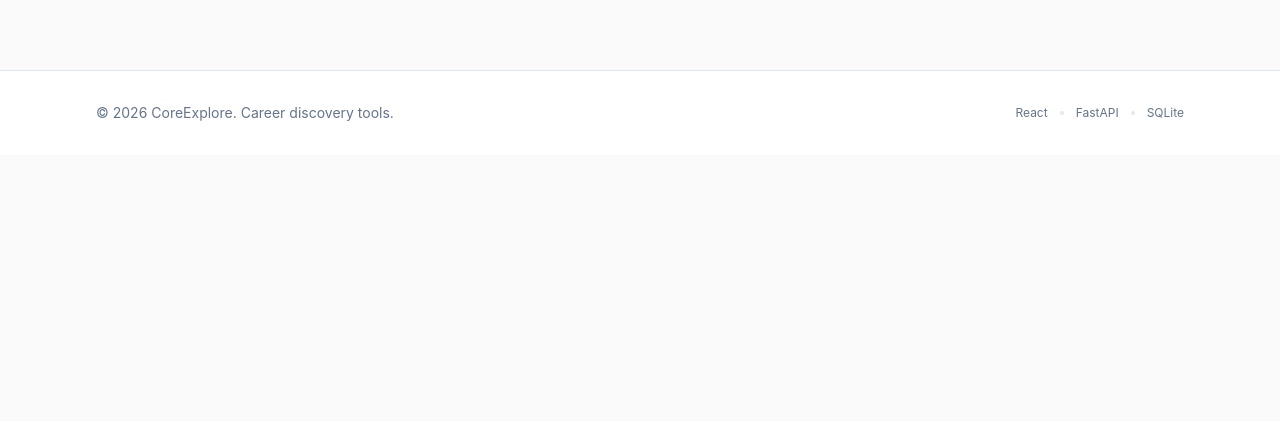
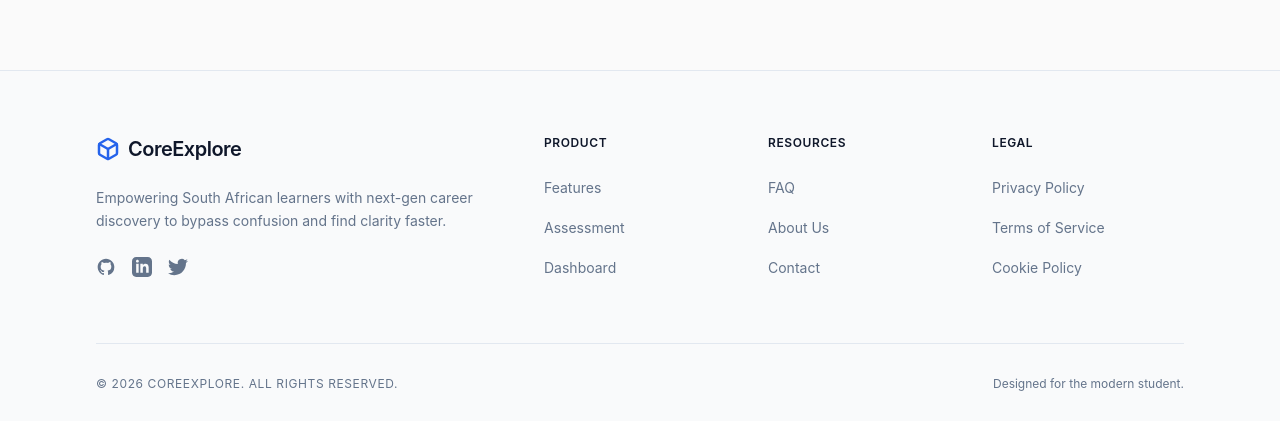
Before and after one commit to musambokazi/coreExplorer, a React (Vite) app in the folder frontend/: page / in a window 1280 px wide. Shown: the part 2201-2622 px from the top of the page. Before the commit the page ends 2356 px from the top, so only its background shows below. Built offline with nearby package versions, Linux system fonts and the light colour scheme; no server answers.

Commit message:
feat: add comprehensive multi-column footer to AppLayout

```diff
--- a/frontend/src/components/layout/AppLayout.jsx
+++ b/frontend/src/components/layout/AppLayout.jsx
@@ -88,17 +88,67 @@ export default function AppLayout({
       </main>
 
       {/* Footer */}
-      <footer className="border-t border-min-structure-light bg-min-surface">
-        <div className="max-w-6xl mx-auto px-4 sm:px-6 lg:px-8 py-8 flex flex-col md:flex-row justify-between items-center gap-4">
-          <p className="text-sm text-min-text-muted">
-            © 2026 CoreExplore. Career discovery tools.
-          </p>
-          <div className="flex items-center gap-3 text-xs text-min-text-muted">
-            <span>React</span>
-            <span className="w-1 h-1 bg-min-structure-light rounded-full"></span>
-            <span>FastAPI</span>
-            <span className="w-1 h-1 bg-min-structure-light rounded-full"></span>
-            <span>SQLite</span>
+      <footer className="border-t border-min-structure-light bg-gray-50 pt-16 pb-8">
+        <div className="max-w-6xl mx-auto px-4 sm:px-6 lg:px-8">
+          <div className="grid grid-cols-1 md:grid-cols-2 lg:grid-cols-5 gap-12 lg:gap-8 mb-16">
+            <div className="lg:col-span-2 space-y-6">
+              <div className="flex items-center gap-2">
+                <Box className="w-6 h-6 text-min-accent" strokeWidth={2.5} />
+                <span className="font-semibold text-xl tracking-tight text-min-text-main">
+                  CoreExplore
+                </span>
+              </div>
+              <p className="text-sm text-min-text-muted leading-relaxed max-w-sm">
+                Empowering South African learners with next-gen career discovery to bypass confusion and find clarity faster.
+              </p>
+              <div className="flex items-center gap-4">
+                <a href="#" className="text-min-text-muted hover:text-min-accent transition-colors" aria-label="GitHub">
+                  <svg className="w-5 h-5" fill="currentColor" viewBox="0 0 24 24"><path fillRule="evenodd" d="M12 2C6.477 2 2 6.484 2 12.017c0 4.425 2.865 8.18 6.839 9.504.5.092.682-.217.682-.483 0-.237-.008-.868-.013-1.703-2.782.605-3.369-1.343-3.369-1.343-.454-1.158-1.11-1.466-1.11-1.466-.908-.62.069-.608.069-.608 1.003.07 1.531 1.032 1.531 1.032.892 1.53 2.341 1.088 2.91.832.092-.647.35-1.088.636-1.338-2.22-.253-4.555-1.113-4.555-4.951 0-1.093.39-1.988 1.029-2.688-.103-.253-.446-1.272.098-2.65 0 0 .84-.27 2.75 1.026A9.564 9.564 0 0112 6.844c.85.004 1.705.115 2.504.337 1.909-1.296 2.747-1.027 2.747-1.027.546 1.379.202 2.398.1 2.651.64.7 1.028 1.595 1.028 2.688 0 3.848-2.339 4.695-4.566 4.943.359.309.678.92.678 1.855 0 1.338-.012 2.419-.012 2.747 0 .268.18.58.688.482A10.019 10.019 0 0022 12.017C22 6.484 17.522 2 12 2z" clipRule="evenodd" /></svg>
+                </a>
+                <a href="#" className="text-min-text-muted hover:text-min-accent transition-colors" aria-label="LinkedIn">
+                  <svg className="w-5 h-5" fill="currentColor" viewBox="0 0 24 24"><path fillRule="evenodd" d="M19 0h-14c-2.761 0-5 2.239-5 5v14c0 2.761 2.239 5 5 5h14c2.762 0 5-2.239 5-5v-14c0-2.761-2.238-5-5-5zm-11 19h-3v-11h3v11zm-1.5-12.268c-.966 0-1.75-.79-1.75-1.764s.784-1.764 1.75-1.764 1.75.79 1.75 1.764-.783 1.764-1.75 1.764zm13.5 12.268h-3v-5.604c0-3.368-4-3.113-4 0v5.604h-3v-11h3v1.765c1.396-2.586 7-2.777 7 2.476v6.759z" clipRule="evenodd" /></svg>
+                </a>
+                <a href="#" className="text-min-text-muted hover:text-min-accent transition-colors" aria-label="Twitter">
+                  <svg className="w-5 h-5" fill="currentColor" viewBox="0 0 24 24"><path d="M23.953 4.57a10 10 0 01-2.825.775 4.958 4.958 0 002.163-2.723c-.951.555-2.005.959-3.127 1.184a4.92 4.92 0 00-8.384 4.482C7.69 8.095 4.067 6.13 1.64 3.162a4.822 4.822 0 00-.666 2.475c0 1.71.87 3.213 2.188 4.096a4.904 4.904 0 01-2.228-.616v.06a4.923 4.923 0 003.946 4.827 4.996 4.996 0 01-2.212.085 4.936 4.936 0 004.604 3.417 9.867 9.867 0 01-6.102 2.105c-.39 0-.779-.023-1.17-.067a13.995 13.995 0 007.557 2.209c9.053 0 13.998-7.496 13.998-13.985 0-.21 0-.42-.015-.63A9.935 9.935 0 0024 4.59z"/></svg>
+                </a>
+              </div>
+            </div>
+
+            <div className="space-y-6">
+              <h4 className="text-xs font-semibold text-min-text-main tracking-wider uppercase">Product</h4>
+              <ul className="space-y-4">
+                <li><a href="#" onClick={(e) => { e.preventDefault(); onNavigate("home"); }} className="text-sm text-min-text-muted hover:text-min-accent transition-colors">Features</a></li>
+                <li><a href="#" onClick={(e) => { e.preventDefault(); onNavigate("quiz"); }} className="text-sm text-min-text-muted hover:text-min-accent transition-colors">Assessment</a></li>
+                <li><a href="#" onClick={(e) => { e.preventDefault(); onNavigate("dashboard"); }} className="text-sm text-min-text-muted hover:text-min-accent transition-colors">Dashboard</a></li>
+              </ul>
+            </div>
+
+            <div className="space-y-6">
+              <h4 className="text-xs font-semibold text-min-text-main tracking-wider uppercase">Resources</h4>
+              <ul className="space-y-4">
+                <li><a href="#" className="text-sm text-min-text-muted hover:text-min-accent transition-colors">FAQ</a></li>
+                <li><a href="#" className="text-sm text-min-text-muted hover:text-min-accent transition-colors">About Us</a></li>
+                <li><a href="#" className="text-sm text-min-text-muted hover:text-min-accent transition-colors">Contact</a></li>
+              </ul>
+            </div>
+
+            <div className="space-y-6">
+              <h4 className="text-xs font-semibold text-min-text-main tracking-wider uppercase">Legal</h4>
+              <ul className="space-y-4">
+                <li><a href="#" className="text-sm text-min-text-muted hover:text-min-accent transition-colors">Privacy Policy</a></li>
+                <li><a href="#" className="text-sm text-min-text-muted hover:text-min-accent transition-colors">Terms of Service</a></li>
+                <li><a href="#" className="text-sm text-min-text-muted hover:text-min-accent transition-colors">Cookie Policy</a></li>
+              </ul>
+            </div>
+          </div>
+
+          <div className="pt-8 border-t border-min-structure-light flex flex-col md:flex-row justify-between items-center gap-4">
+            <p className="text-xs text-min-text-muted uppercase tracking-wider">
+              © 2026 CoreExplore. All rights reserved.
+            </p>
+            <p className="text-xs text-min-text-muted">
+              Designed for the modern student.
+            </p>
           </div>
         </div>
       </footer>
```
Also changed, not shown: 1 other file (tests, documents, lock files or other folders).
